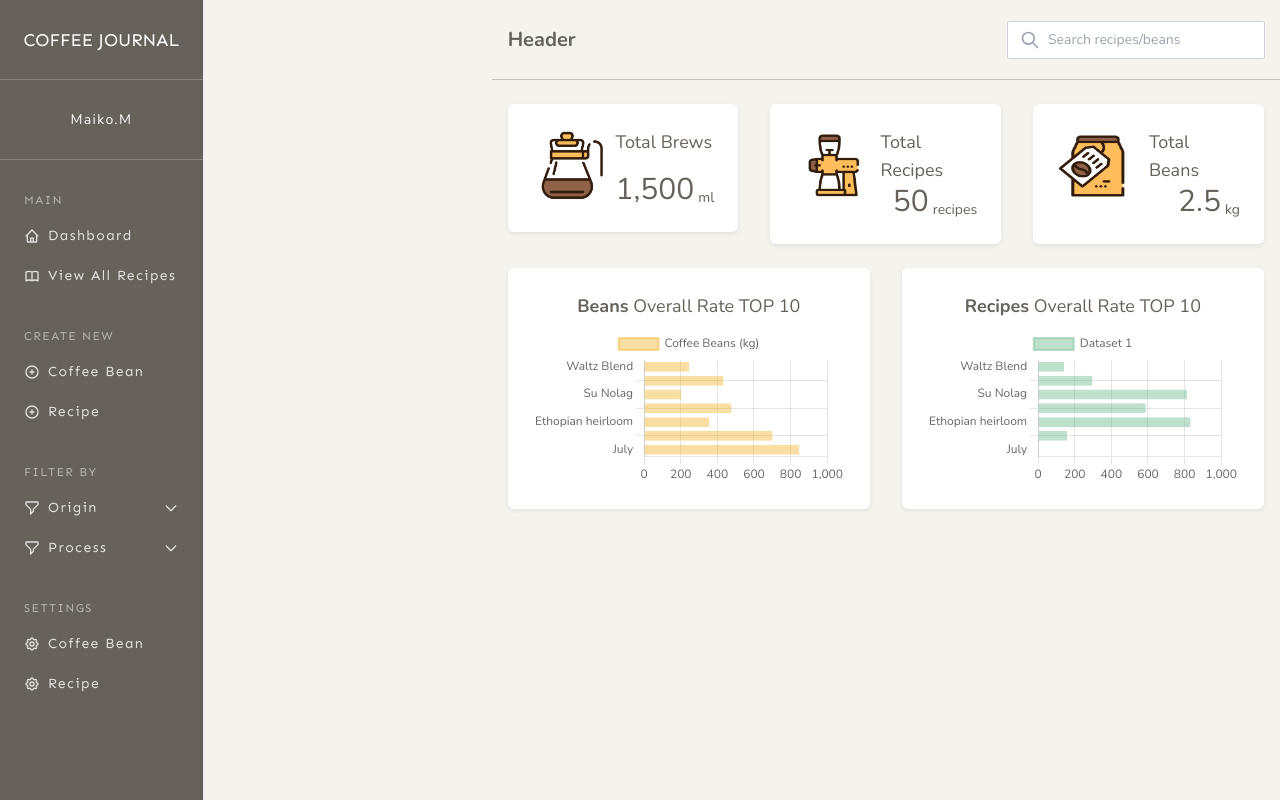
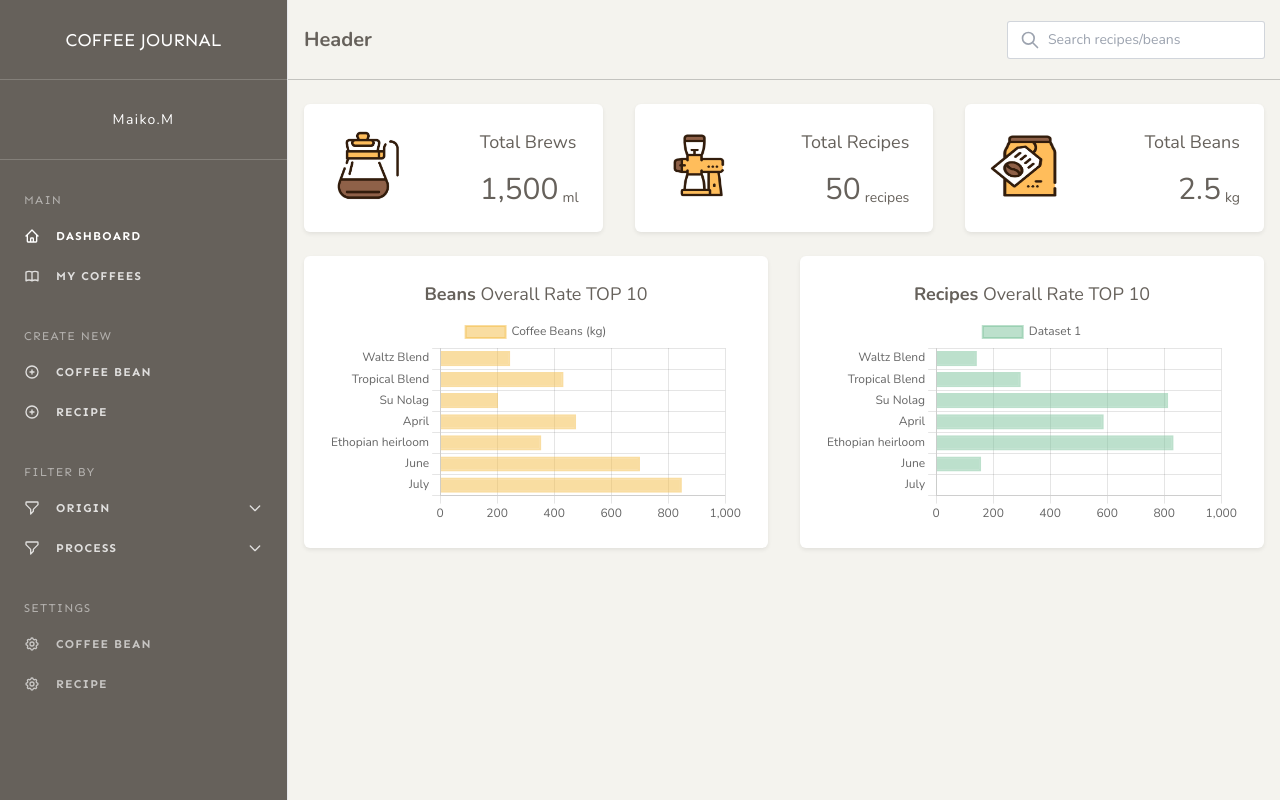
Before and after one commit to miyazakimaiko/coffeastock-client, a React (Create React App) app in the folder client/: page / in a window 1280 px wide. Built offline with nearby package versions, Linux system fonts and the light colour scheme.

Commit message:
Used NavLink

```diff
--- a/client/src/shared/Nav.jsx
+++ b/client/src/shared/Nav.jsx
@@ -1,5 +1,5 @@
 import React, { useState } from 'react'
-import { Link } from 'react-router-dom'
+import { NavLink } from 'react-router-dom'
 import { BookOpenIcon, ChevronDownIcon, ChevronUpIcon, CogIcon, FilterIcon, HomeIcon, PlusCircleIcon } from '@heroicons/react/outline'
 import { Collapse } from 'react-bootstrap'
 
@@ -11,7 +11,7 @@ function Nav() {
   return (
   <nav
   className="
-      w-64
+      w-72 fixed top-0 bottom-0 overflow-auto
       bg-burnt-sienna
       border-r
       text-white"
@@ -28,69 +28,68 @@ function Nav() {
       <h2 className="font-extralight text-sm tracking-widest">Maiko.M</h2>
     </div>
 
-    <div className="my-8 text-sm tracking-widest font-capitals">
-      <h3 className="mx-6 my-2 text-xs opacity-50 uppercase">
+    <div className="my-8 text-xs tracking-widest font-capitals uppercase">
+      <h3 className="mx-6 my-2 opacity-50">
         Main
       </h3>
       <ul>
-        <li
-        className="h-10 mx-6 flex items-center justify-between
-          transition-opacity duration-300 ease-out opacity-80 hover:opacity-100"
+        <li className="h-10 mx-6 flex items-center justify-between font-bold">
+          <NavLink to="/"
+            className={({ isActive }) => "flex items-center"
+              + (isActive ? ' active font-bold' : ' transition-opacity duration-300 ease-out opacity-80 hover:opacity-100')}
           >
-          <Link to="/" className="flex items-center">
             <HomeIcon className="h-4 w-4"></HomeIcon>
-            <span className="ml-2">Dashboard</span>
-          </Link>
+            <span className="ml-4">Dashboard</span>
+          </NavLink>
         </li>
 
-        <li
-        className="h-10 mx-6 flex items-center justify-between
-          transition-opacity duration-300 ease-out opacity-80 hover:opacity-100"
+        <li className="h-10 mx-6 flex items-center justify-between font-bold">
+          <NavLink exact to="coffees"
+            className={({ isActive }) => "flex items-center"
+            + (isActive ? ' active font-bold' : ' transition-opacity duration-300 ease-out opacity-80 hover:opacity-100')}
           >
-          <Link to="/recipes" className="flex items-center hover:opacity-100">
             <BookOpenIcon className="h-4 w-4"></BookOpenIcon>
-            <span className="ml-2">View All Recipes</span>
-          </Link>
+            <span className="ml-4">my coffees</span>
+          </NavLink>
         </li>
       </ul>
     </div>
 
-    <div className="my-8 text-sm tracking-widest font-capitals">
-      <h3 className="mx-6 my-2 text-xs opacity-50 uppercase">
+    <div className="my-8 text-xs tracking-widest font-capitals uppercase">
+      <h3 className="mx-6 my-2 opacity-50">
         Create New
       </h3>
       <ul>
-        <li className="h-10 mx-6 flex items-center justify-between
-          transition-opacity duration-300
-          ease-out opacity-80 hover:opacity-100"
+        <li className="h-10 mx-6 flex items-center justify-between font-bold">
+          <NavLink exact to="create/bean"
+            className={({ isActive }) => "flex items-center"
+            + (isActive ? ' active font-bold' : ' transition-opacity duration-300 ease-out opacity-80 hover:opacity-100')}
           >
-          <Link to="/create/bean" className="flex items-center hover:opacity-100">
             <PlusCircleIcon className="h-4 w-4"></PlusCircleIcon>
-            <span className="ml-2">Coffee Bean</span>
-          </Link>
+            <span className="ml-4">Coffee Bean</span>
+          </NavLink>
         </li>
 
-        <li className="
-          h-10 mx-6 flex items-center justify-between
-          transition-opacity duration-300
-          ease-out opacity-80 hover:opacity-100"
+        <li className="h-10 mx-6 flex items-center justify-between font-bold">
+          <NavLink exact to="create/recipe"
+            className={({ isActive }) => "flex items-center"
+            + (isActive ? ' active font-bold' : ' transition-opacity duration-300 ease-out opacity-80 hover:opacity-100')}
           >
-          <Link to="/create/recipe" className="flex items-center hover:opacity-100">
             <PlusCircleIcon className="h-4 w-4"></PlusCircleIcon>
-            <span className="ml-2">Recipe</span>
-          </Link>
+            <span className="ml-4">Recipe</span>
+          </NavLink>
         </li>
       </ul>
     </div>
 
-    <div className="my-8 text-sm tracking-widest font-capitals">
-      <h3 className="mx-6 my-2 text-xs opacity-50 uppercase">
+    <div className="my-8 text-xs tracking-widest font-capitals uppercase">
+      <h3 className="mx-6 my-2 opacity-50">
           Filter by
       </h3>
       <ul>
         <li className="mx-6">
           <div className="
-            h-10 flex items-center justify-between
+            h-10 flex items-center justify-between font-bold
             transition-opacity duration-300
             ease-out opacity-80 hover:opacity-100
             cursor-pointer"
@@ -100,7 +99,7 @@ function Nav() {
           >
             <div className="flex items-center">
               <FilterIcon className="h-4 w-4"></FilterIcon>
-              <span className="ml-2">Origin</span>
+              <span className="ml-4">Origin</span>
             </div>
 
             { openOrigin === true ? (
@@ -112,21 +111,21 @@ function Nav() {
           <Collapse in={openOrigin}>
             <div id="origin-content">
               <ul>
-                <li
-                className="h-10 mx-6 flex items-center justify-between
-                  transition-opacity duration-300 ease-out opacity-80 hover:opacity-100"
+                <li className="h-10 ml-8 mr-6 flex items-center justify-between">
+                  <NavLink exact to="ethiopia/1"
+                    className={({ isActive }) => "flex items-center"
+                    + (isActive ? ' active font-bold' : ' transition-opacity duration-300 ease-out opacity-80 hover:opacity-100')}
                   >
-                  <Link to="/recipes/ethiopia/1" className="flex items-center">
                     <span>Ethiopia</span>
-                  </Link>
+                  </NavLink>
                 </li>
-                <li
-                className="h-10 mx-6 flex items-center justify-between
-                  transition-opacity duration-300 ease-out opacity-80 hover:opacity-100"
+                <li className="h-10 ml-8 mr-6 flex items-center justify-between">
+                  <NavLink exact to="colombia/1"
+                    className={({ isActive }) => "flex items-center"
+                    + (isActive ? ' active font-bold' : ' transition-opacity duration-300 ease-out opacity-80 hover:opacity-100')}
                   >
-                  <Link to="/recipes/colombia/1" className="flex items-center">
                     <span>Colombia</span>
-                  </Link>
+                  </NavLink>
                 </li>
               </ul>
             </div>
@@ -135,7 +134,7 @@ function Nav() {
 
         <li className="mx-6">
           <div className="
-            h-10 flex items-center justify-between
+            h-10 flex items-center justify-between font-bold
             transition-opacity duration-300
             ease-out opacity-80 hover:opacity-100
             cursor-pointer"
@@ -145,7 +144,7 @@ function Nav() {
           >
             <div className="flex items-center">
               <FilterIcon className="h-4 w-4"></FilterIcon>
-              <span className="ml-2">Process</span>
+              <span className="ml-4">Process</span>
             </div>
 
             { openProcess === true ? (
@@ -163,31 +162,37 @@ function Nav() {
       </ul>
     </div>
 
-    <div className="my-8 text-sm tracking-widest font-capitals">
-      <h3 className="mx-6 my-2 text-xs opacity-50 uppercase">
+    <div className="my-8 text-xs tracking-widest font-capitals uppercase">
+      <h3 className="mx-6 my-2  opacity-50">
           Settings
       </h3>
       <ul>
         <li className="
-          h-10 mx-6 flex items-center justify-between
+          h-10 mx-6 flex items-center justify-between font-bold
           transition-opacity duration-300
           ease-out opacity-80 hover:opacity-100"
         >
-          <Link to="/settings/bean" className="flex items-center hover:opacity-100">
+          <NavLink exact to="settings/bean"
+            className={({ isActive }) => "flex items-center"
+            + (isActive ? ' active font-bold' : ' transition-opacity duration-300 ease-out opacity-80 hover:opacity-100')}
+          >
             <CogIcon className="h-4 w-4"></CogIcon>
-              <span className="ml-2">Coffee Bean</span>
-          </Link>
+            <span className="ml-4">Coffee Bean</span>
+          </NavLink>
         </li>
 
         <li className="
-          h-10 mx-6 flex items-center justify-between
+          h-10 mx-6 flex items-center justify-between font-bold
           transition-opacity duration-300
           ease-out opacity-80 hover:opacity-100"
         >
-          <Link to="/settings/recipe" className="flex items-center hover:opacity-100">
+          <NavLink exact to="settings/recipe"
+            className={({ isActive }) => "flex items-center"
+            + (isActive ? ' active font-bold' : ' transition-opacity duration-300 ease-out opacity-80 hover:opacity-100')}
+          >
             <CogIcon className="h-4 w-4"></CogIcon>
-            <span className="ml-2">Recipe</span>
-          </Link>
+            <span className="ml-4">Recipe</span>
+          </NavLink>
         </li>
       </ul>
     </div>
```
Lines whose indentation alone changed are shown as unchanged.
